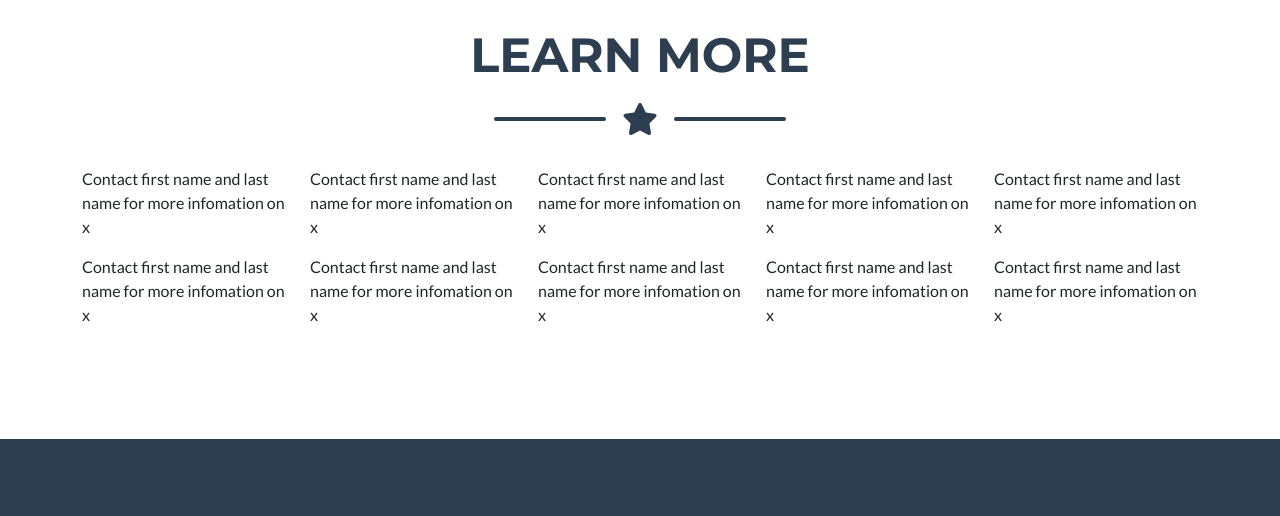
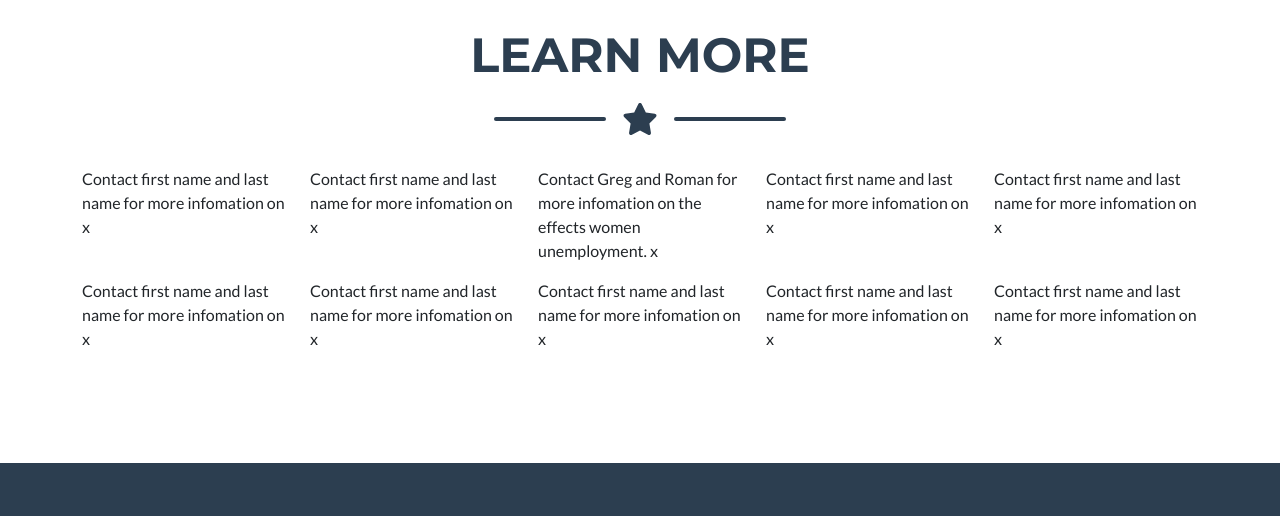
Before and after one commit to colli915/ISSgroup19, a plain HTML site: page index.html in a window 1280 px wide. Shown: the part 2071-2587 px from the top of the page. Drawn offline with nearby package versions, Linux system fonts and the light colour scheme.

Commit message:
Update index.html
learn more information

```diff
--- a/index.html
+++ b/index.html
@@ -154,7 +154,7 @@
                 <div class="row justify-content-center">
                     <div class="col-sm"><p>Contact first name and last name for more infomation on x</p></div>
                     <div class="col-sm"><p>Contact first name and last name for more infomation on x</p></div>
-                    <div class="col-sm"><p>Contact first name and last name for more infomation on x</p></div>
+                    <div class="col-sm"><p>Contact Greg and Roman for more infomation on the effects women unemployment. x</p></div>
                     <div class="col-sm"><p>Contact first name and last name for more infomation on x</p></div>
                     <div class="col-sm"><p>Contact first name and last name for more infomation on x</p></div>
                 </div>
```
